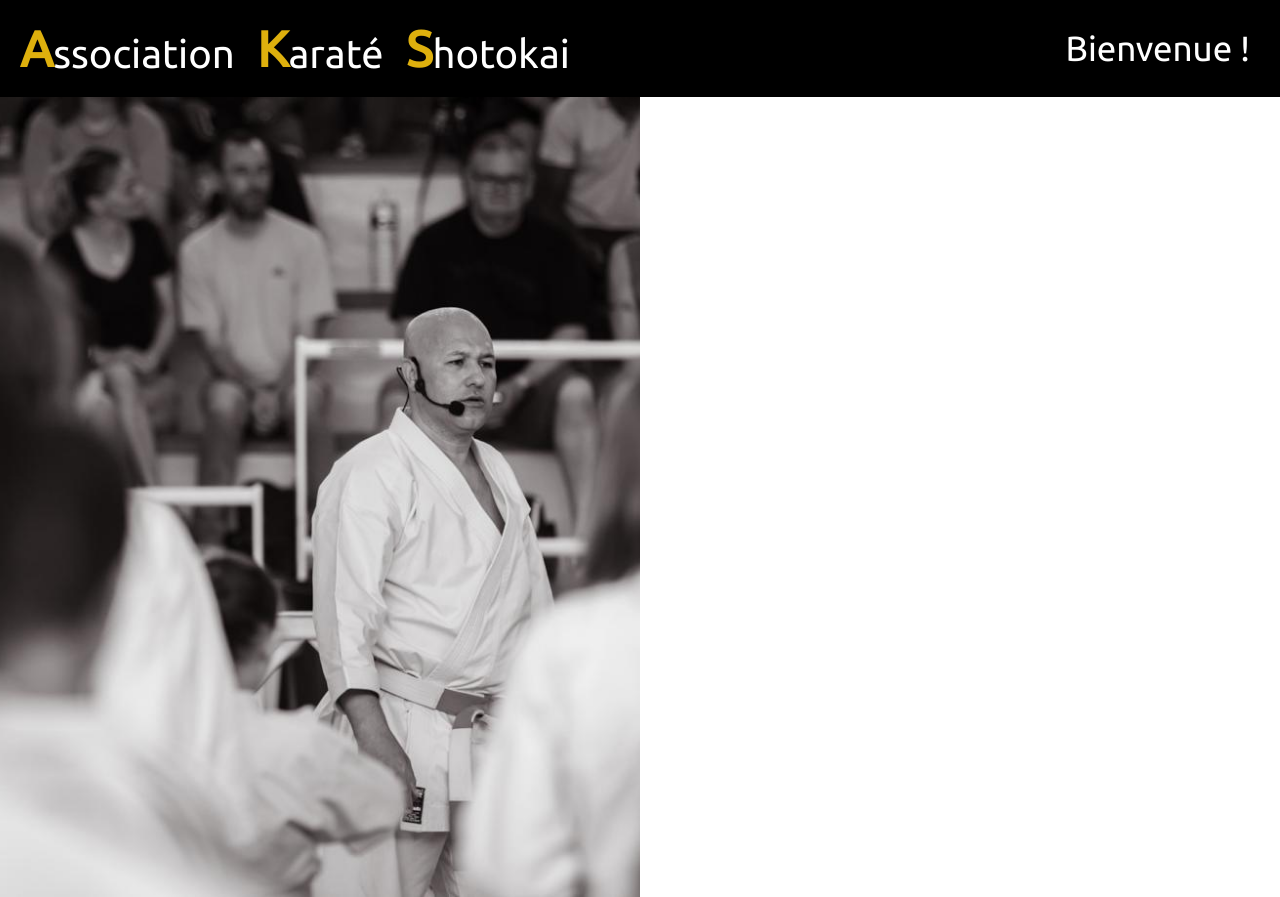
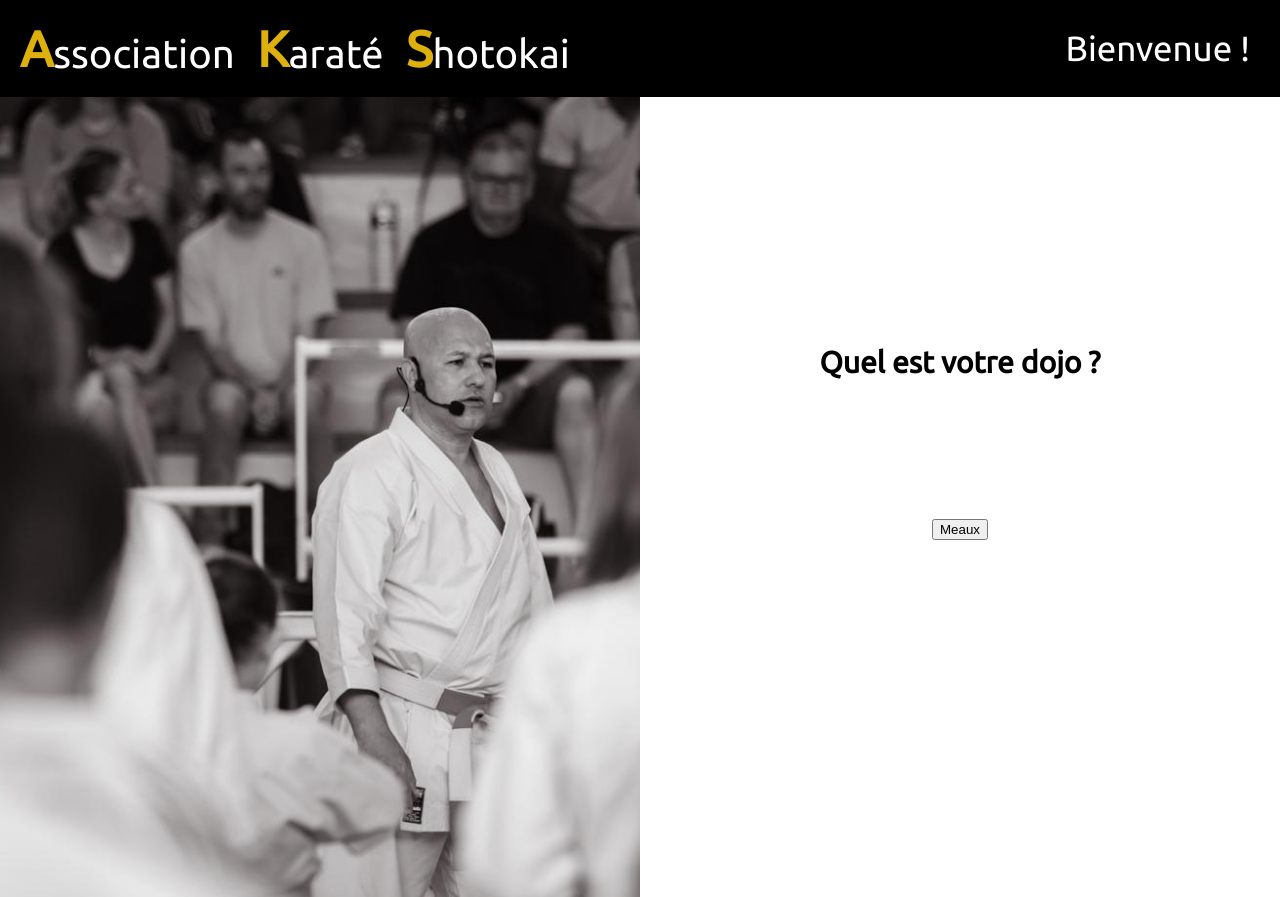
Before and after one commit to corentin-e/aks_project, a React (Create React App) app: page / in a window 1280 px wide. Built offline with nearby package versions, Linux system fonts and the light colour scheme.

Commit message:
Create dojo button

```diff
--- /dev/null
+++ b/src/components/DojoButton/DojoButton.jsx
@@ -0,0 +1,10 @@
+import "./dojo_button.css";
+
+const DojoButton = ({name}) => {
+    return (
+        <div className="dojobutton_animation">
+            <button className='dojobutton'>{name}</button>
+        </div>
+    );
+}
+export default DojoButton
--- a/src/components/index.js
+++ b/src/components/index.js
@@ -1 +1,2 @@
 export {default as Layout} from './Layout/Layout';
+export {default as DojoButton} from './DojoButton/DojoButton';
--- a/src/pages/AksHome/AksHome.jsx
+++ b/src/pages/AksHome/AksHome.jsx
@@ -1,5 +1,6 @@
 import './aks_home.css'
 import WelcomeImage from '../../assets/images/IMG-20220706-WA0054.jpg'
+import { DojoButton } from '../../components';
 
 const AksHome = () =>  {
     return (
@@ -9,7 +10,10 @@ const AksHome = () =>  {
             </div>
             <div className='akshome_menu'>
                 <div className='akshome_menu_dojo'>
-
+                    <span className='akshome_question_dojo'>Quel est votre dojo ?</span>
+                    <div className='akshome_buttons_dojo'>
+                        <DojoButton name="Meaux"/>
+                    </div>
                 </div>
             </div>
 
--- a/src/pages/AksHome/aks_home.css
+++ b/src/pages/AksHome/aks_home.css
@@ -19,15 +19,33 @@
 
 .akshome_menu {
     display: flex;
+    flex-direction: column;
     justify-content: center;
+    align-items: center;
     width: 50%;
+    background-color: white;
 }
 
 .akshome_menu_dojo {
     display: flex;
     flex-direction: column;
-    background-color: white;
-    height: 100vh;
-    width: 500px;
-    position: fixed;
+    justify-content: center;
+    align-items: center;
+    height: 60%;
+    width: 100%;
 }
+
+.akshome_question_dojo {
+    font-weight: 700;
+    font-size: 30px;
+}
+
+.akshome_buttons_dojo {
+    display: flex;
+    flex-direction: column;
+    justify-content: space-around;
+    align-items: center;
+    margin-top: 30px;
+    height: 50%;
+    width: 100%;
+}
```
Also changed, not shown: src/components/DojoButton/dojo_button.css (added).
